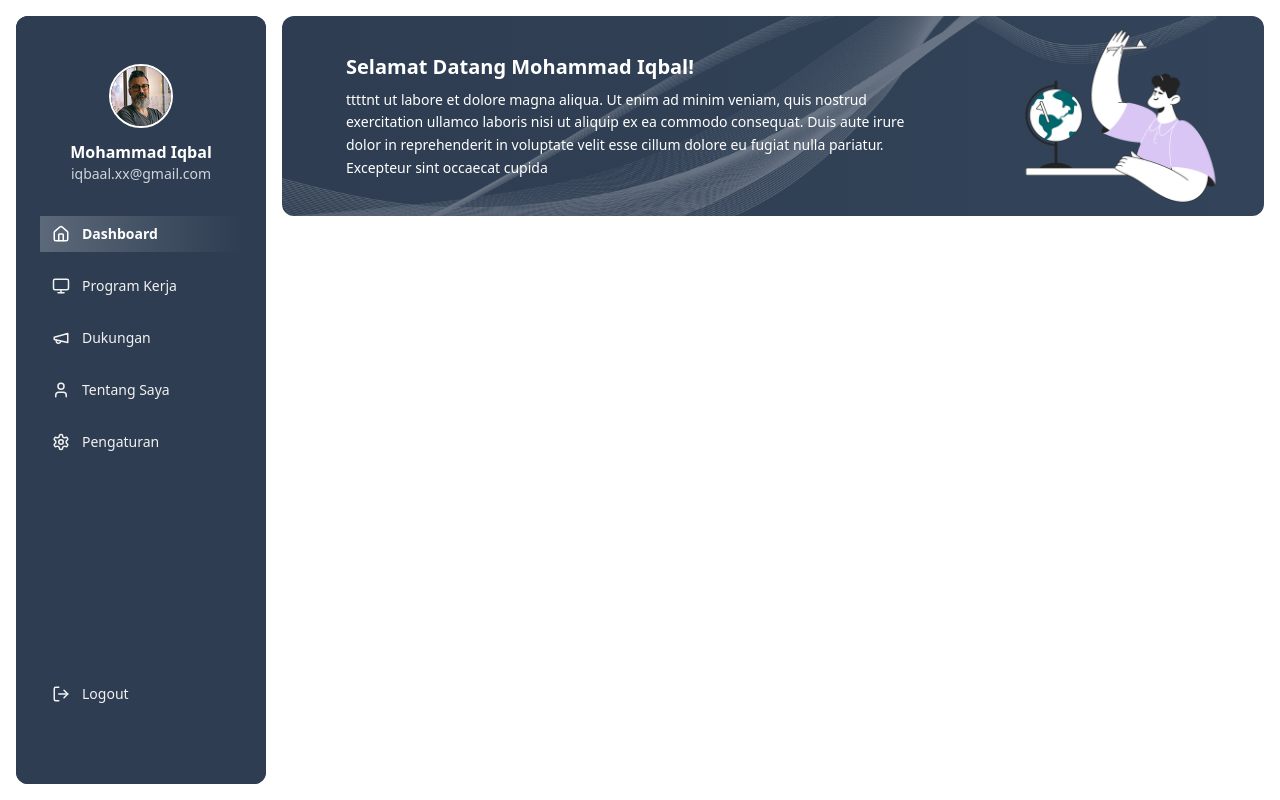
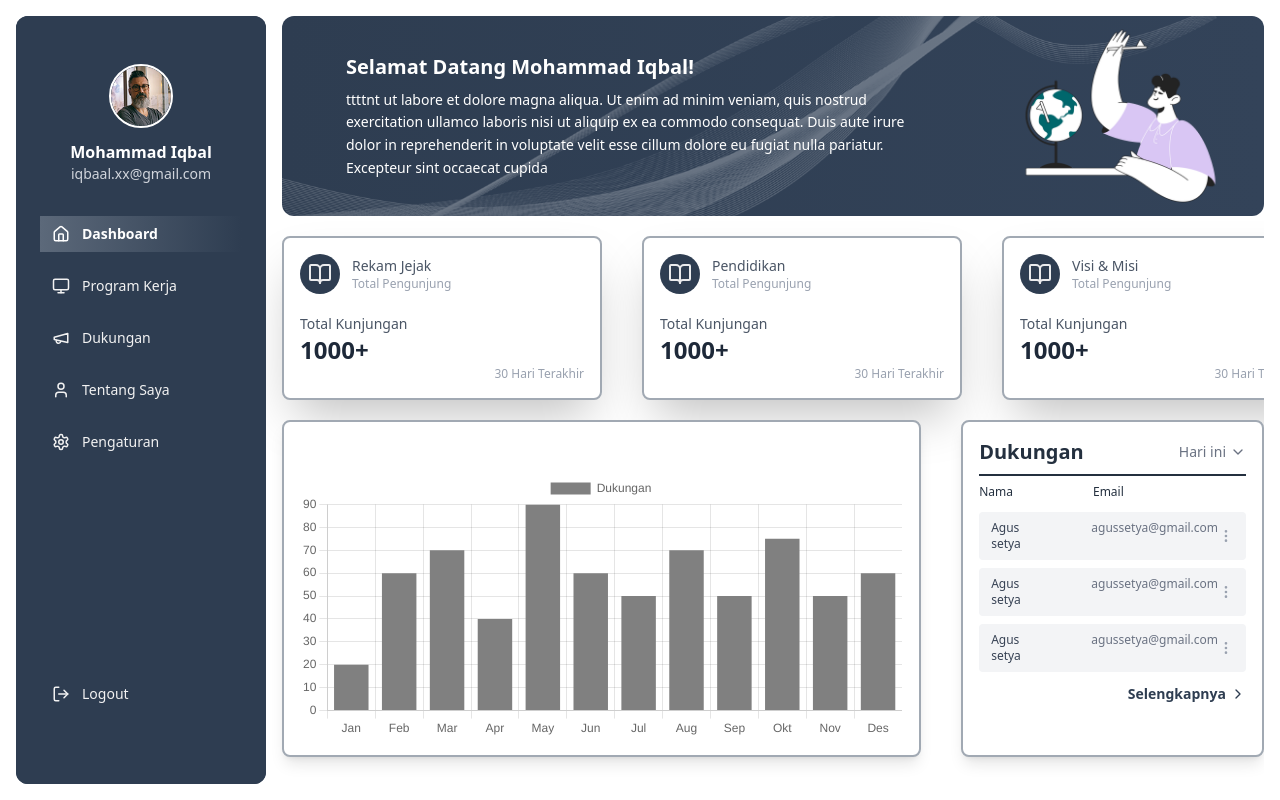
Before and after one commit to Yoga838/project_ub, a React (Vite) app: page /dashboard in a window 1280 px wide. Built offline with nearby package versions, Linux system fonts and the light colour scheme.

Commit message:
feat: card & chart dashboard

```diff
--- a/package.json
+++ b/package.json
@@ -12,8 +12,10 @@
   "dependencies": {
     "@tailwindcss/vite": "^4.1.6",
     "autoprefixer": "^10.4.21",
+    "chart.js": "^4.4.9",
     "lucide-react": "^0.510.0",
     "react": "^19.1.0",
+    "react-chartjs-2": "^5.3.0",
     "react-dom": "^19.1.0",
     "react-router-dom": "^7.6.0",
     "tailwindcss": "^4.1.6"
--- /dev/null
+++ b/src/component/dashboard/chart/barChart.jsx
@@ -0,0 +1,64 @@
+import React from "react";
+import {
+  Chart as ChartJS,
+  CategoryScale,
+  LinearScale,
+  BarElement,
+  Title,
+  Tooltip,
+  Legend,
+} from "chart.js";
+
+import { Bar } from "react-chartjs-2";
+
+ChartJS.register(
+  CategoryScale,
+  LinearScale,
+  BarElement,
+  Title,
+  Tooltip,
+  Legend
+);
+
+const options = {
+  responsive: true,
+  plugins: {
+    legend: { position: "top" }, // "chartArea" is invalid
+    title: {
+      display: true,
+      //   text: "Modular Bar Chart",
+    },
+  },
+};
+
+const data = {
+  labels: [
+    "Jan",
+    "Feb",
+    "Mar",
+    "Apr",
+    "May",
+    "Jun",
+    "Jul",
+    "Aug",
+    "Sep",
+    "Okt",
+    "Nov",
+    "Des",
+  ],
+  datasets: [
+    {
+      label: "Dukungan",
+      data: [20, 60, 70, 40, 90, 60, 50, 70, 50, 75, 50, 60],
+      backgroundColor: "gray",
+    },
+  ],
+};
+
+export default function BarChart() {
+  return (
+    <div className="w-full max-w-3xl mx-auto p-4">
+      <Bar options={options} data={data} />
+    </div>
+  );
+}
--- /dev/null
+++ b/src/component/dashboard/formInput/formDesc.jsx
@@ -0,0 +1,37 @@
+import React from "react";
+
+export default function FormDesc({
+  label,
+  id,
+  name,
+  value,
+  onChange,
+  placeholder,
+}) {
+  return (
+    <div className="mb-4">
+      {label && (
+        <label htmlFor={id || name} className="block mb-1 font-normal">
+          {label}
+        </label>
+      )}
+      <textarea
+        name={name}
+        id={id || name}
+        value={value}
+        onChange={onChange}
+        placeholder={placeholder}
+        className="w-[900px] text-sm px-6 py-4 border-grey-4 border-2 rounded-md focus:outline-none focus:ring-2 focus:ring-blue-500"
+      />
+    </div>
+  );
+}
+
+// How to Form Desc
+// <FormDesc
+//   label="Deskripsi"
+//   name="desc"
+//   value={desc}
+//   onChange={(e) => setDesc(e.target.value)}
+//   placeholder="Tuliskan deskripsi di sini..."
+// />
--- /dev/null
+++ b/src/component/dashboard/formInput/formInput.jsx
@@ -0,0 +1,38 @@
+import React from "react";
+
+export default function FormInput({
+  label,
+  id,
+  name,
+  value,
+  onChange,
+  placeholder,
+}) {
+  return (
+    <div className="">
+      {label && (
+        <label htmlFor={name} className="block mb-1 font-normal">
+          {label}
+        </label>
+      )}
+      <input
+        type="text"
+        name={name}
+        id={id}
+        value={value}
+        onChange={onChange}
+        placeholder={placeholder}
+        className="w-[900px] text-sm px-6 py-4 border-grey-4 border-2 rounded-md focus:outline-none focus:ring-2 focus:ring-blue-500"
+      />
+    </div>
+  );
+}
+
+// How to FormInput Component
+// <FormInput
+//   label="Tagline Program"
+//   name="email"
+//   value={form.email}
+//   onChange={handleChange}
+//   placeholder="Digitalisasi Administrasi dan Pelayanan Akademik"
+// />
--- a/src/pages/dashboard/pagesHome/index.jsx
+++ b/src/pages/dashboard/pagesHome/index.jsx
@@ -1,17 +1,30 @@
 import React from "react";
 import pattern from "../../../assets/pattern-banner-top.png";
 import illustration from "../../../assets/guy with globe.png";
+import {
+  BookOpen,
+  MoreVertical,
+  ChevronDown,
+  ChevronRight,
+} from "lucide-react";
+import BarChart from "../../../component/dashboard/chart/barChart";
+
+const supportData = [
+  { name: "Agus setya", email: "agussetya@gmail.com" },
+  { name: "Agus setya", email: "agussetya@gmail.com" },
+  { name: "Agus setya", email: "agussetya@gmail.com" },
+];
 
 export default function PagesHome() {
   return (
-    <div className="flex-1 ml-4">
+    <div className="ml-4">
+      <div className="flex-1">
         <div className="relative w-full h-[200px] rounded-xl overflow-hidden bg-gradient-to-r from-primary-600 to-primary-500 flex items-center px-8">
           <img
             src={pattern}
             alt="Banner Pattern"
             className="absolute top-0 left-0 w-full h-full opacity-90"
           />
-
           <div className="z-10 w-2/3 ml-8 text-white">
             <h1 className="text-xl font-semibold mb-2">
               Selamat Datang Mohammad Iqbal!
@@ -26,7 +39,141 @@ export default function PagesHome() {
           </div>
 
           <div className="z-10 w-1/3 flex justify-end">
-          <img src={illustration} alt="Illustration" className="w-56 h-auto" />
+            <img
+              src={illustration}
+              alt="Illustration"
+              className="w-56 h-auto"
+            />
+          </div>
+        </div>
+      </div>
+
+      {/* 3 Card */}
+      <div className="flex gap-10">
+        {/* Card 1 */}
+        <div className="mt-5">
+          <div className="w-80 h-full bg-white border-2 border-primary-200 rounded-lg shadow-2xl p-4 flex flex-col justify-between">
+            {/* Header Section */}
+            <div className="flex items-center space-x-3">
+              <div className="bg-primary-600 p-2 rounded-full">
+                <BookOpen className="w-6 h-6 text-primary-50" />
+              </div>
+              <div>
+                <p className="text-sm text-gray-600">Rekam Jejak</p>
+                <p className="text-xs text-gray-400">Total Pengunjung</p>
+              </div>
+            </div>
+
+            {/* Stats */}
+            <div className="mt-5">
+              <p className="text-sm text-gray-600">Total Kunjungan</p>
+              <p className="text-2xl font-bold text-gray-800">1000+</p>
+            </div>
+
+            {/* Footer */}
+            <div className="text-right">
+              <p className="text-xs text-gray-400">30 Hari Terakhir</p>
+            </div>
+          </div>
+        </div>
+        {/* Card 2 */}
+        <div className="mt-5">
+          <div className="w-80 h-full bg-white border-2 border-primary-200 rounded-lg shadow-2xl p-4 flex flex-col justify-between">
+            {/* Header Section */}
+            <div className="flex items-center space-x-3">
+              <div className="bg-primary-600 p-2 rounded-full">
+                <BookOpen className="w-6 h-6 text-primary-50" />
+              </div>
+              <div>
+                <p className="text-sm text-gray-600">Pendidikan</p>
+                <p className="text-xs text-gray-400">Total Pengunjung</p>
+              </div>
+            </div>
+
+            {/* Stats */}
+            <div className="mt-5">
+              <p className="text-sm text-gray-600">Total Kunjungan</p>
+              <p className="text-2xl font-bold text-gray-800">1000+</p>
+            </div>
+
+            {/* Footer */}
+            <div className="text-right">
+              <p className="text-xs text-gray-400">30 Hari Terakhir</p>
+            </div>
+          </div>
+        </div>
+        {/* Card 3 */}
+        <div className="mt-5">
+          <div className="w-80 h-full bg-white border-2 border-primary-200 rounded-lg shadow-2xl p-4 flex flex-col justify-between">
+            {/* Header Section */}
+            <div className="flex items-center space-x-3">
+              <div className="bg-primary-600 p-2 rounded-full">
+                <BookOpen className="w-6 h-6 text-primary-50" />
+              </div>
+              <div>
+                <p className="text-sm text-gray-600">Visi & Misi</p>
+                <p className="text-xs text-gray-400">Total Pengunjung</p>
+              </div>
+            </div>
+
+            {/* Stats */}
+            <div className="mt-5">
+              <p className="text-sm text-gray-600">Total Kunjungan</p>
+              <p className="text-2xl font-bold text-gray-800">1000+</p>
+            </div>
+
+            {/* Footer */}
+            <div className="text-right">
+              <p className="text-xs text-gray-400">30 Hari Terakhir</p>
+            </div>
+          </div>
+        </div>
+      </div>
+
+      {/* Bar Chart */}
+      <div className="flex my-5 gap-10">
+        <div className="w-[680px] bg-white border-2 border-primary-200 rounded-lg shadow-lg">
+          <BarChart />
+        </div>
+        <div className="w-80 bg-white border-2 border-primary-200 rounded-lg shadow-lg p-4">
+          {/* Header */}
+          <div className="flex justify-between items-center mb-2">
+            <h2 className="text-xl font-bold text-primary-700">Dukungan</h2>
+            <div className="flex items-center text-sm text-gray-500 cursor-pointer">
+              Hari ini
+              <ChevronDown className="w-4 h-4 ml-1" />
+            </div>
+          </div>
+
+          {/* Table Header */}
+          <div className="flex gap-20 text-xs text-primary-700 border-t-2 pt-2 pb-1 mb-2">
+            <span>Nama</span>
+            <span>Email</span>
+          </div>
+
+          {/* List */}
+          <div className="space-y-2">
+            {supportData.map((user, index) => (
+              <div
+                key={index}
+                className="flex justify-between items-center bg-gray-100 rounded px-3 py-2"
+              >
+                <div className="flex gap-10">
+                  <p className="text-xs text-gray-700">{user.name}</p>
+                  <p className="text-xs text-gray-500">{user.email}</p>
+                </div>
+                <MoreVertical className="w-4 h-4 text-gray-400" />
+              </div>
+            ))}
+          </div>
+
+          {/* Footer */}
+          <div className="flex justify-end mt-3">
+            <button className="text-sm text-primary-600 font-semibold flex items-center hover:underline">
+              Selengkapnya
+              <ChevronRight className="w-4 h-4 ml-1" />
+            </button>
+          </div>
         </div>
       </div>
     </div>
```
Also changed, not shown: 1 other file (tests, documents, lock files or other folders). Lines whose indentation alone changed are shown as unchanged.
